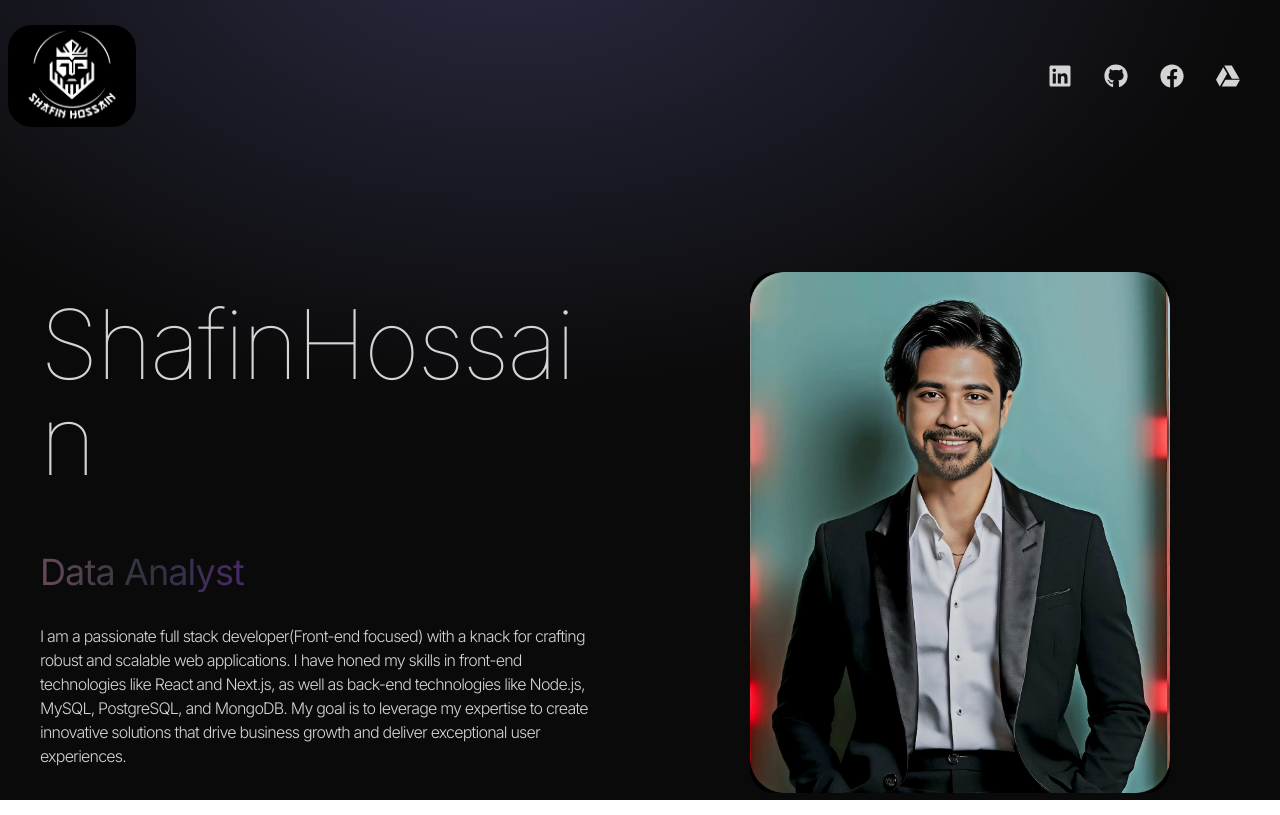
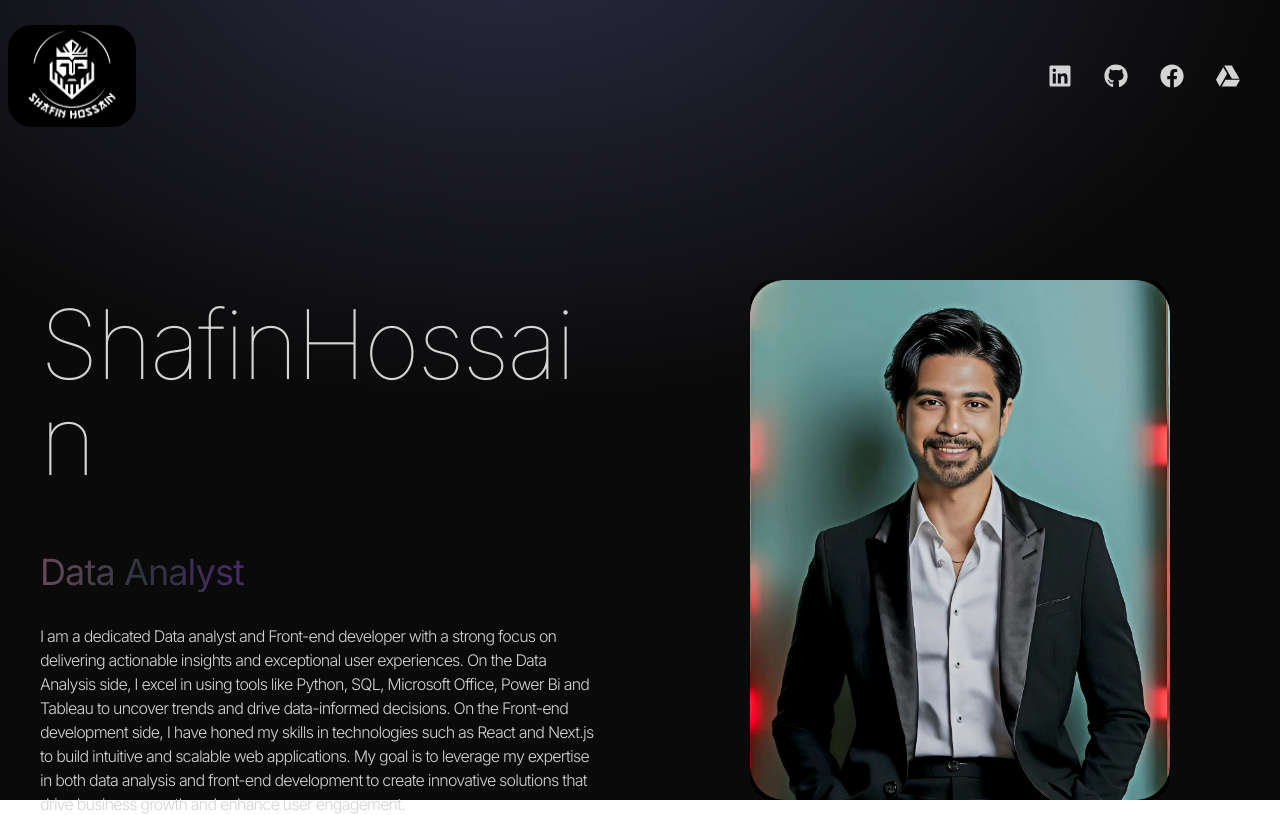
Before and after one commit to Shafin047/portfolio1, a React (Vite) app: page / in a window 1280 px wide. Shown: the top 815 px of the page. Built offline with nearby package versions, Linux system fonts and the light colour scheme.

Commit message:
Update index.js

```diff
--- a/src/constants/index.js
+++ b/src/constants/index.js
@@ -3,7 +3,7 @@ import project2 from "../assets/projects/project-2.jpg";
 import project3 from "../assets/projects/project-3.jpg";
 import project4 from "../assets/projects/project-4.jpg";
 
-export const HERO_CONTENT = `I am a passionate full stack developer(Front-end focused) with a knack for crafting robust and scalable web applications. I have honed my skills in front-end technologies like React and Next.js, as well as back-end technologies like Node.js, MySQL, PostgreSQL, and MongoDB. My goal is to leverage my expertise to create innovative solutions that drive business growth and deliver exceptional user experiences.`;
+export const HERO_CONTENT = `I am a dedicated Data analyst and Front-end developer with a strong focus on delivering actionable insights and exceptional user experiences. On the Data Analysis side, I excel in using tools like Python, SQL, Microsoft Office, Power Bi and Tableau to uncover trends and drive data-informed decisions. On the Front-end development side, I have honed my skills in technologies such as React and Next.js to build intuitive and scalable web applications. My goal is to leverage my expertise in both data analysis and front-end development to create innovative solutions that drive business growth and enhance user engagement.`;
 
 export const ABOUT_TEXT = `I am a dedicated and versatile MERN stack developer with a passion for creating efficient and user-friendly web applications.  I have worked with a variety of technologies, including UI Design, React, Next.js, Node.js, MySQL, PostgreSQL, and MongoDB. My journey in web development began with a deep curiosity for how things work, and it has evolved into a career where I continuously strive to learn and adapt to new challenges. I thrive in collaborative environments and enjoy solving complex problems to deliver high-quality solutions. Outside of coding, I enjoy staying active, exploring new technologies, and contributing to open-source projects.`;
 
```
